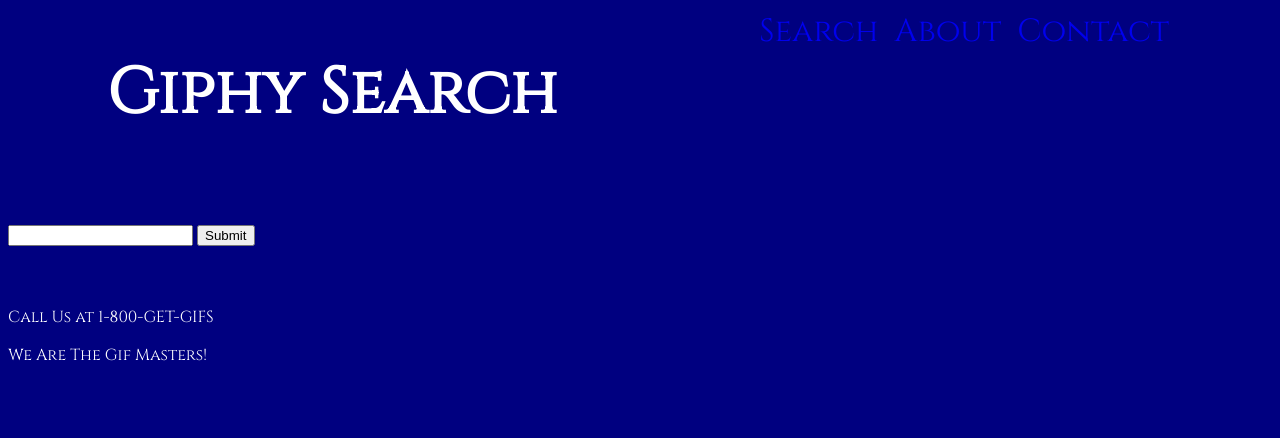
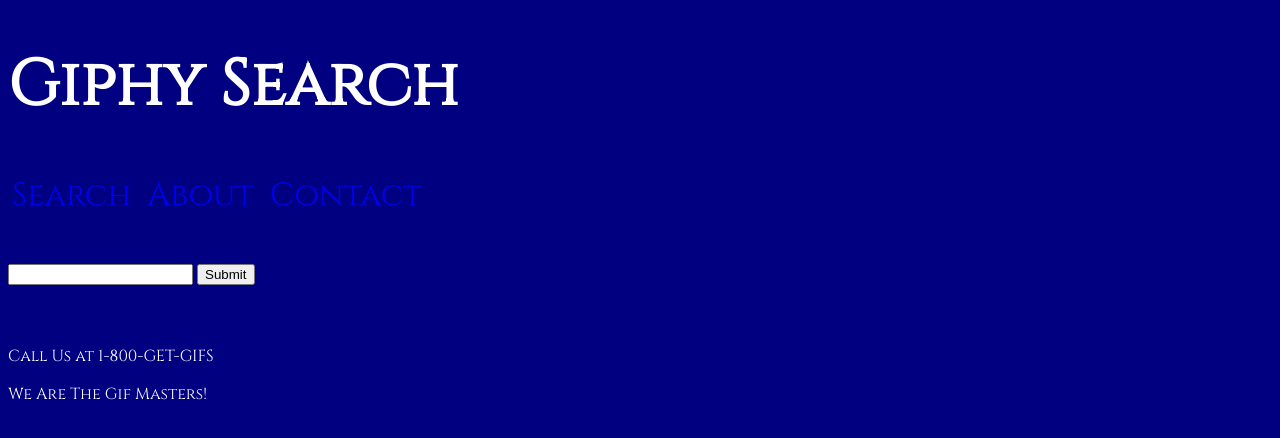
Before and after one commit to mthompson1085/Proj-2, a plain HTML site: page index.html in a window 1280 px wide. Drawn offline with nearby package versions, Linux system fonts and the light colour scheme.

Commit message:
updated class of header

```diff
--- a/index.html
+++ b/index.html
@@ -7,9 +7,9 @@
         <script src="https://ajax.googleapis.com/ajax/libs/jquery/3.5.1/jquery.min.js"></script>
     </head>
 
-    <div class="header">
+    <div class="title-container">
         <div>
-        <h1 class="title"> Giphy Search </h1>
+            <h1 class="title"> Giphy Search </h1>
         </div>
         <div>
             <nav>
@@ -24,7 +24,7 @@
 </br>
 </br>
     <body>
-        <div >
+        <div class="searchbutton">
             <script src="main.js"></script>
             <input id="search" type="search"/>
             <button id="submit" onclick="getData()"> Submit </button>
```
